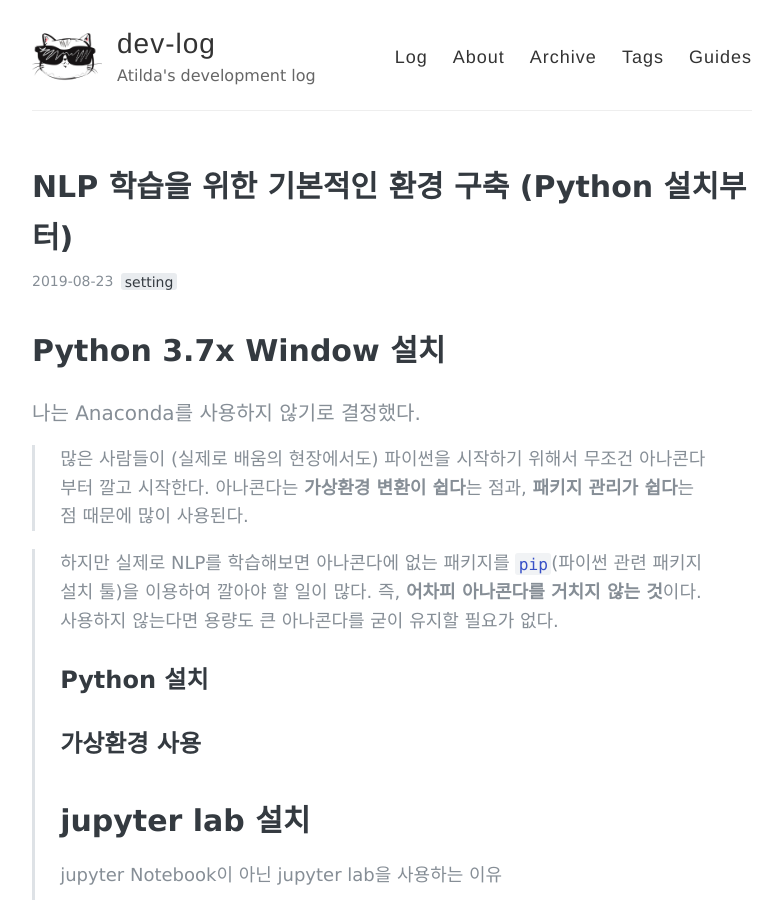
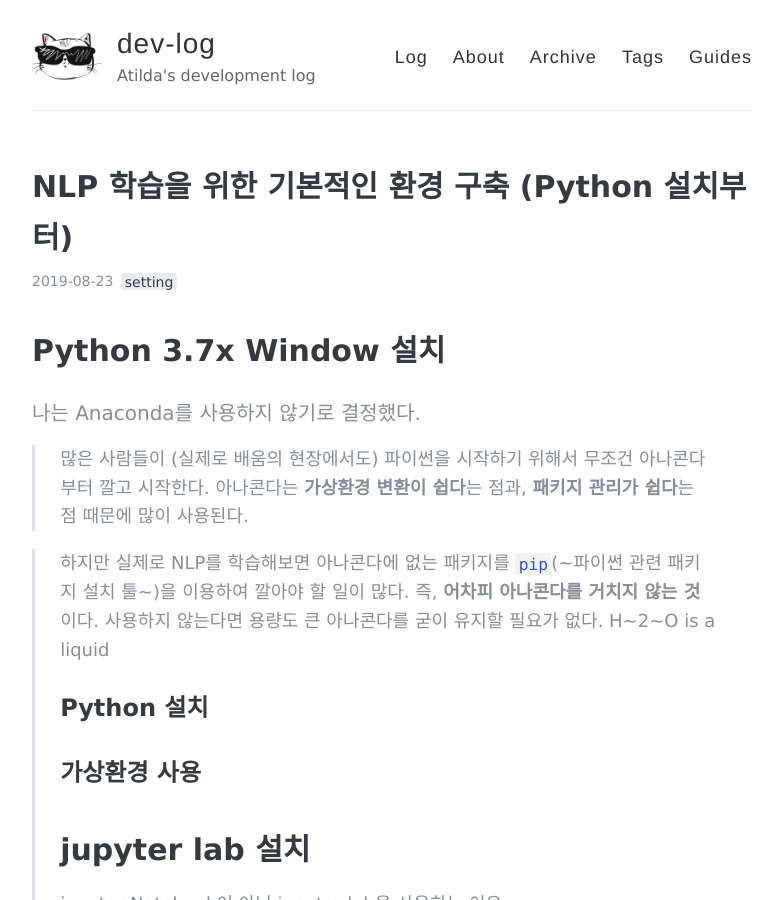
Before and after one commit to stellarway/stellarway.github.io, a Jekyll site: the page built from _posts/2019-08-23-enviroment.md, in a window 1280 px wide and 900 px high. Shown: the whole window, without its empty margins (248-1030 px from the left). Built offline with Jekyll 4.4.1, drawn with Linux system fonts in a browser that asks for light colours.

Commit message:
_posts/2019-08-23-enviroment.md updated from https://stackedit.io/

```diff
--- a/_posts/2019-08-23-enviroment.md
+++ b/_posts/2019-08-23-enviroment.md
@@ -8,7 +8,8 @@
 #### 나는 Anaconda를 사용하지 않기로 결정했다.
 >많은 사람들이 (실제로 배움의 현장에서도) 파이썬을 시작하기 위해서 무조건 아나콘다부터 깔고 시작한다. 아나콘다는 **가상환경 변환이 쉽다**는 점과, **패키지 관리가 쉽다**는 점 때문에 많이 사용된다.
 
-> 하지만 실제로 NLP를 학습해보면 아나콘다에 없는 패키지를 `pip`(파이썬 관련 패키지 설치 툴)을 이용하여 깔아야 할 일이 많다. 즉, **어차피 아나콘다를 거치지 않는 것**이다. 사용하지 않는다면 용량도 큰 아나콘다를 굳이 유지할 필요가 없다.
+> 하지만 실제로 NLP를 학습해보면 아나콘다에 없는 패키지를 `pip`(~파이썬 관련 패키지 설치 툴~)을 이용하여 깔아야 할 일이 많다. 즉, **어차피 아나콘다를 거치지 않는 것**이다. 사용하지 않는다면 용량도 큰 아나콘다를 굳이 유지할 필요가 없다.
+> H~2~O is a liquid
 >
 ## Python 설치
 ## 가상환경 사용
```
Also changed, not shown: other parts of _posts/2019-08-23-enviroment.md (+1 -1 lines).
